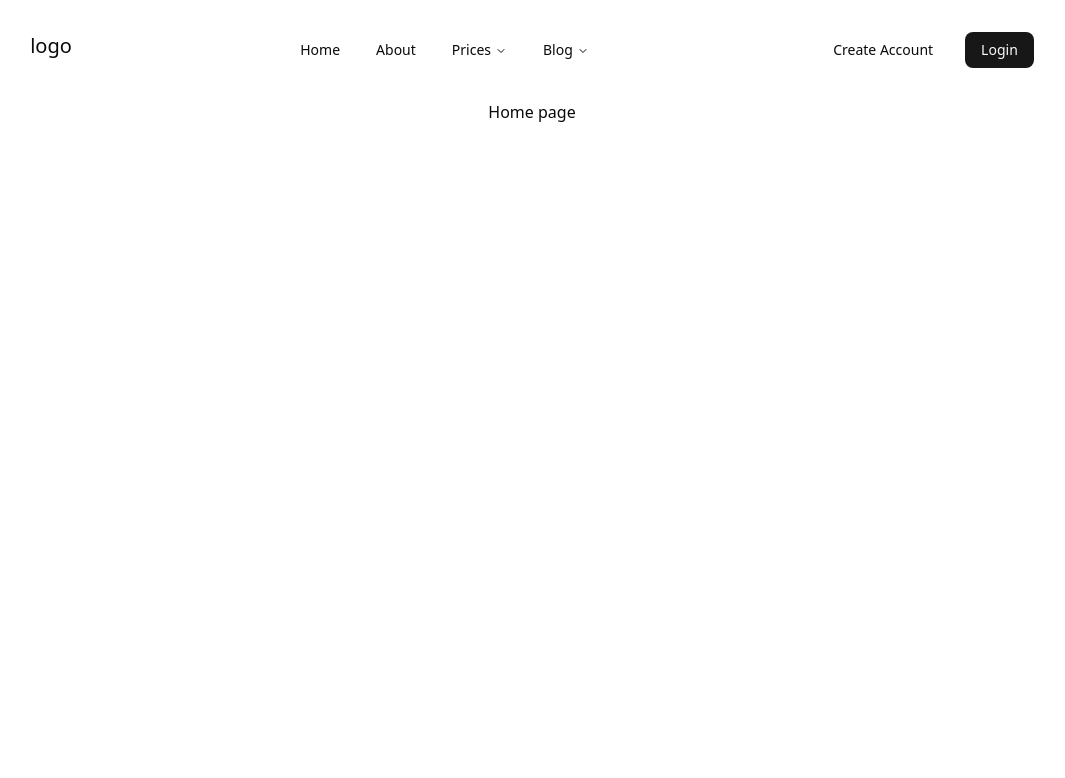
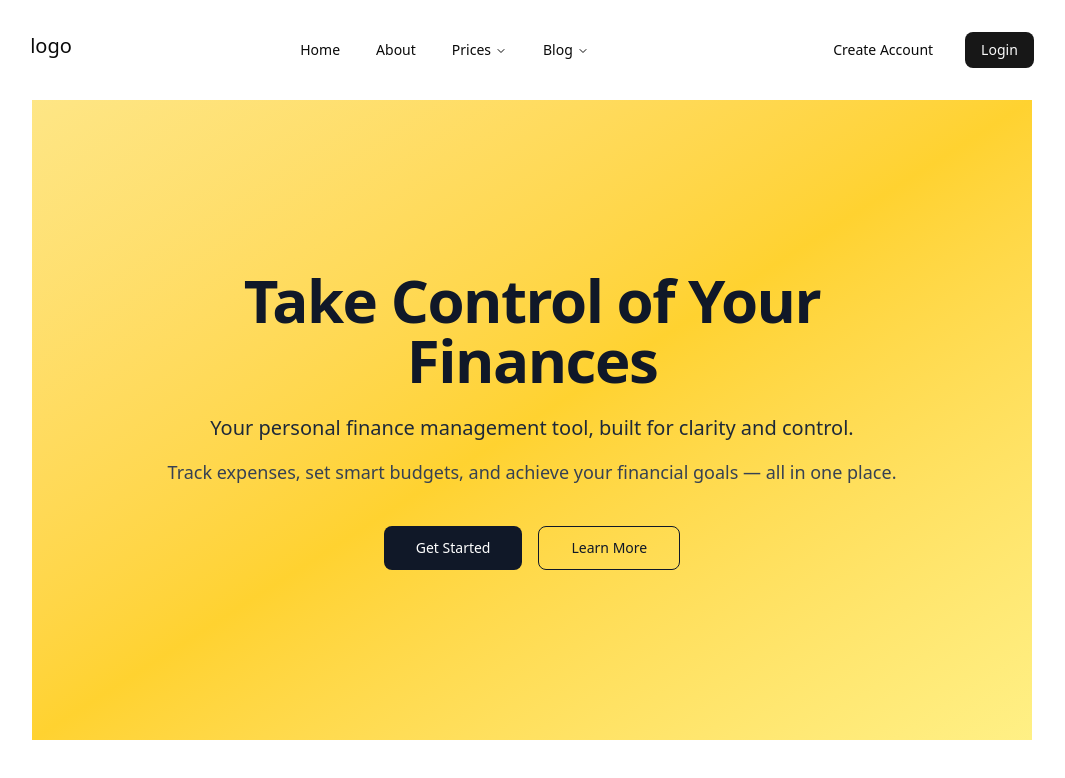
Before and after one commit to Alexandru2401/finans, a React app in the folder frontend/: page / in a window 1280 px wide. Shown: the top 778 px of the page, without its empty margins (108-1173 px from the left). Built offline with nearby package versions, Linux system fonts and the light colour scheme; the HTML template or start-up script is replaced by a standard one.

Commit message:
feat: add home page style and content

```diff
--- a/frontend/src/pages/public/PublicHomePage.tsx
+++ b/frontend/src/pages/public/PublicHomePage.tsx
@@ -1,3 +1,36 @@
 export default function PublicHomePage() {
-  return <div>Home page</div>;
+  return (
+    <section className="relative flex min-h-[calc(90vh-80px)] w-full items-center justify-center bg-linear-to-br from-amber-200 via-amber-300 to-yellow-200 px-6">
+      <div className="mx-auto max-w-3xl text-center">
+        <h1 className="mb-6 text-4xl font-bold tracking-tight text-gray-900 md:text-6xl">
+          Take Control of Your Finances
+        </h1>
+
+        <p className="mb-4 text-lg text-gray-800 md:text-xl">
+          Your personal finance management tool, built for clarity and control.
+        </p>
+
+        <p className="mb-10 text-base text-gray-700 md:text-lg">
+          Track expenses, set smart budgets, and achieve your financial goals —
+          all in one place.
+        </p>
+
+        <div className="flex flex-col items-center justify-center gap-4 sm:flex-row">
+          <a
+            href="/signin"
+            className="inline-flex h-11 items-center justify-center rounded-md bg-gray-900 px-8 text-sm font-medium text-white transition-colors hover:bg-gray-800"
+          >
+            Get Started
+          </a>
+
+          <a
+            href="/about"
+            className="inline-flex h-11 items-center justify-center rounded-md border border-gray-900 px-8 text-sm font-medium text-gray-900 transition-colors hover:bg-gray-900 hover:text-white"
+          >
+            Learn More
+          </a>
+        </div>
+      </div>
+    </section>
+  );
 }
--- a/frontend/src/routes/layout/PublicRootLayout.tsx
+++ b/frontend/src/routes/layout/PublicRootLayout.tsx
@@ -5,7 +5,7 @@ export default function PublicRootLayout() {
   return (
     <>
       <PublicMainNavigation />
-      <main className="max-w-350 flex justify-center mx-auto">
+      <main className="max-w-250 flex justify-center mx-auto">
         <Outlet />
       </main>
     </>
```
